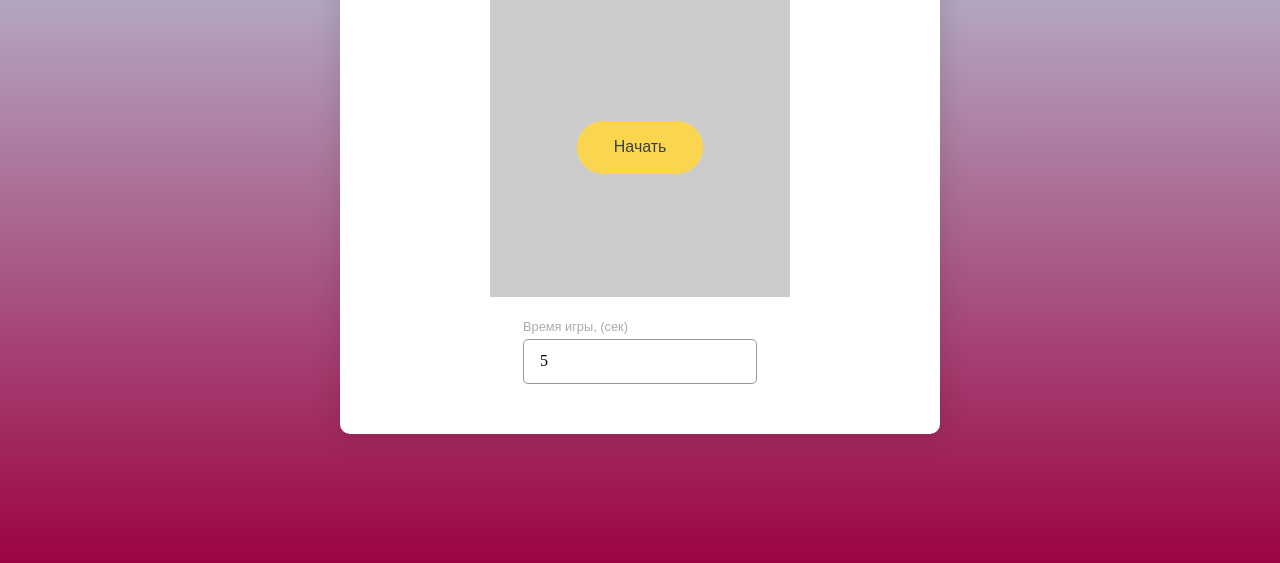
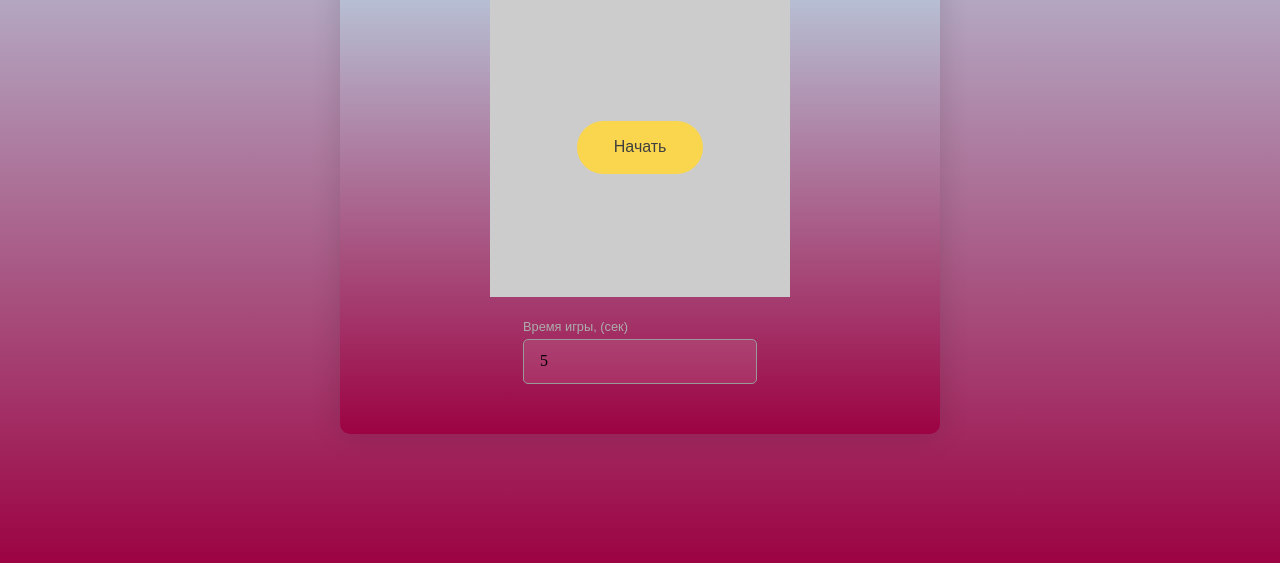
Before and after one commit to vadim4004/testPS, a plain HTML site: page index.html in a window 1280 px wide. Shown: the part 233-796 px from the top of the page. Drawn offline with Linux system fonts and the light colour scheme.

Commit message:
фон игры и ипута времени изменен

```diff
--- a/styles.css
+++ b/styles.css
@@ -17,7 +17,7 @@
   }
 
   .app {
-    background: #fff;
+    background: linear-gradient(rgb(189, 234, 245), rgb(156, 2, 66));
     padding: 20px;
     width: 600px;
     margin: 0 auto;
@@ -71,7 +71,7 @@
     font-weight: inherit;
     line-height: 1.4;
     color: #000;
-    background: #fff none;
+    background: rgba(255, 255, 255, 0.1) none;
     border: 1px solid #999;
     border-radius: 5px;
   }
```
